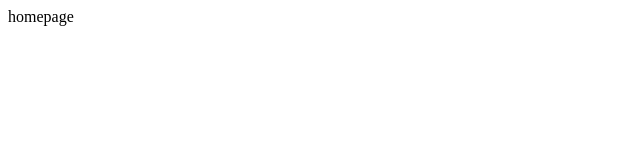
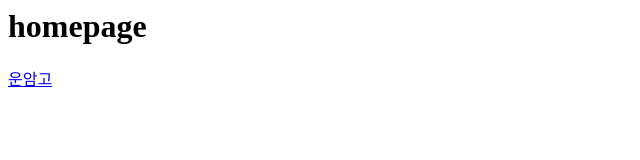
Before and after one commit to dwdjjj/dwdjjj.github.io, a plain HTML site: page index.html in a window 1280 px wide. Shown: the whole page, without its empty margins (0-640 px from the left). Drawn offline with Linux system fonts and the light colour scheme.

Commit message:
Update index.html

```diff
--- a/index.html
+++ b/index.html
@@ -1,8 +1,9 @@
 <html>
   <head>
-
+    <title>youngjae's page</title>
   </head>
   <body>
-    homepage
+    <h1>homepage</h1>
+    <a href="http://unam.hs.kr">운암고</a>
   </body>
 </html>
```
